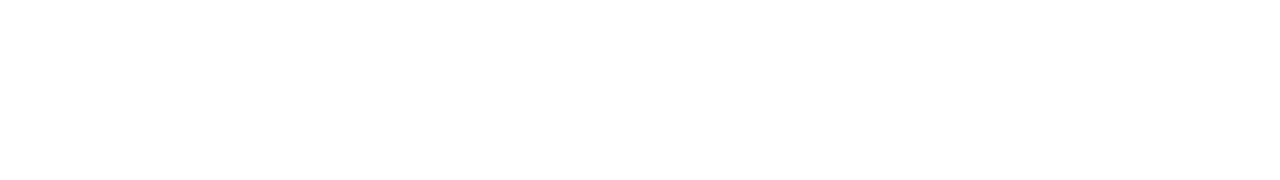
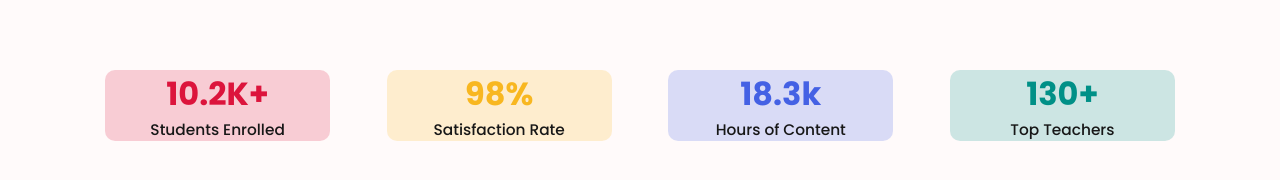
Before and after one commit to ChinmayLale/eduHub-remastered, a React (Create React App) app: page /#/ in a window 1280 px wide. Shown: the part 3004-3184 px from the top of the page. Before the commit the page ends 2910 px from the top, so only its background shows below. Built offline with nearby package versions, Linux system fonts and the light colour scheme; no server answers; a web font is replaced by a local one.

Commit message:
Added section - history under courses , All Good !

```diff
--- a/src/Components/Hero.jsx
+++ b/src/Components/Hero.jsx
@@ -181,6 +181,25 @@
         </div>
         <button>Browse more courses<i class="ri-arrow-right-line"></i></button>
       </div>
+
+      <div className="hero5">
+        <div className="records">
+            <h1>10.2K+</h1>
+            <h2>Students Enrolled</h2>
+        </div>
+        <div className="records">
+            <h1>98%</h1>
+            <h2>Satisfaction Rate</h2>
+        </div>
+        <div className="records">
+            <h1>18.3k </h1>
+            <h2>Hours of Content</h2>
+        </div>
+        <div className="records">
+            <h1>130+</h1>
+            <h2>Top Teachers</h2>
+        </div>
+      </div>
     </div>
   )
 }
--- a/src/index.css
+++ b/src/index.css
@@ -11,7 +11,7 @@
 body{
   width: 100%;
   font-family: "Poppins", sans-serif;
-  /* background-color: antiquewhite; */
+  /* background-color: ivory; */
 }
 
 
@@ -708,3 +708,64 @@
 .hero4 button:hover{
   background: linear-gradient(120deg, #5D0E41, #FF204E);
 }
+
+
+/* ========================================================================================================== */
+
+.hero5{
+  position: relative;
+  width: 100%;
+  height: 50vh;
+  display: flex;
+  flex-direction: row;
+  padding-left: 6%;
+  padding-right: 6%;
+  align-items: center;
+  background-color: snow;
+  justify-content: space-around;
+}
+
+.hero5 .records{
+  position: relative;
+  width: 20%;
+  height: max-content;
+  /* height: 40%; */
+  display: flex;
+  flex-direction: column;
+  align-items: space-between;
+  justify-content: center;
+  border: none;
+  border-radius: 10px;
+}
+.hero5 .records h1{
+  text-transform:capitalize;
+  font-weight: 700;
+  font-size: 2.5vw;
+  text-align: center;
+  font-style: normal;
+  color: inherit;
+}
+.hero5 .records h2{
+  text-decoration: none;
+  text-align: center;
+  font-weight: 450;
+  font-size: 1.2vmax;
+  color: #171717;
+}
+
+.hero5 .records:nth-child(1){
+  background-color: rgba(220, 20, 60, 0.2);
+  color: rgba(220, 20, 60);
+}
+.hero5 .records:nth-child(2){
+  background-color: rgba(248, 183, 32, 0.2);
+  color: rgba(248, 183, 32);
+}
+.hero5 .records:nth-child(3){
+  background-color: rgba(68, 97, 228, 0.2);
+  color:rgba(68, 97, 228) ;
+}
+.hero5 .records:nth-child(4){
+  background-color: rgb(0, 144, 135 , 0.2);
+  color: rgb(0, 144, 135 );
+}
```
Lines whose indentation alone changed are shown as unchanged.
